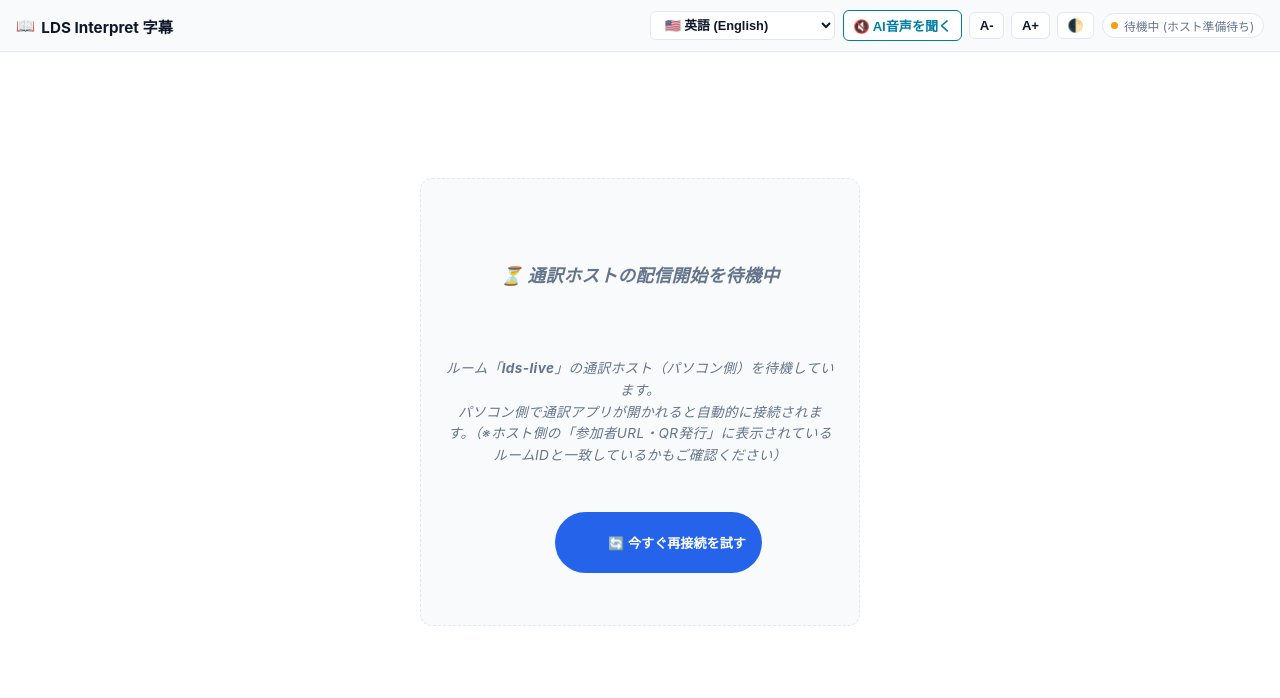
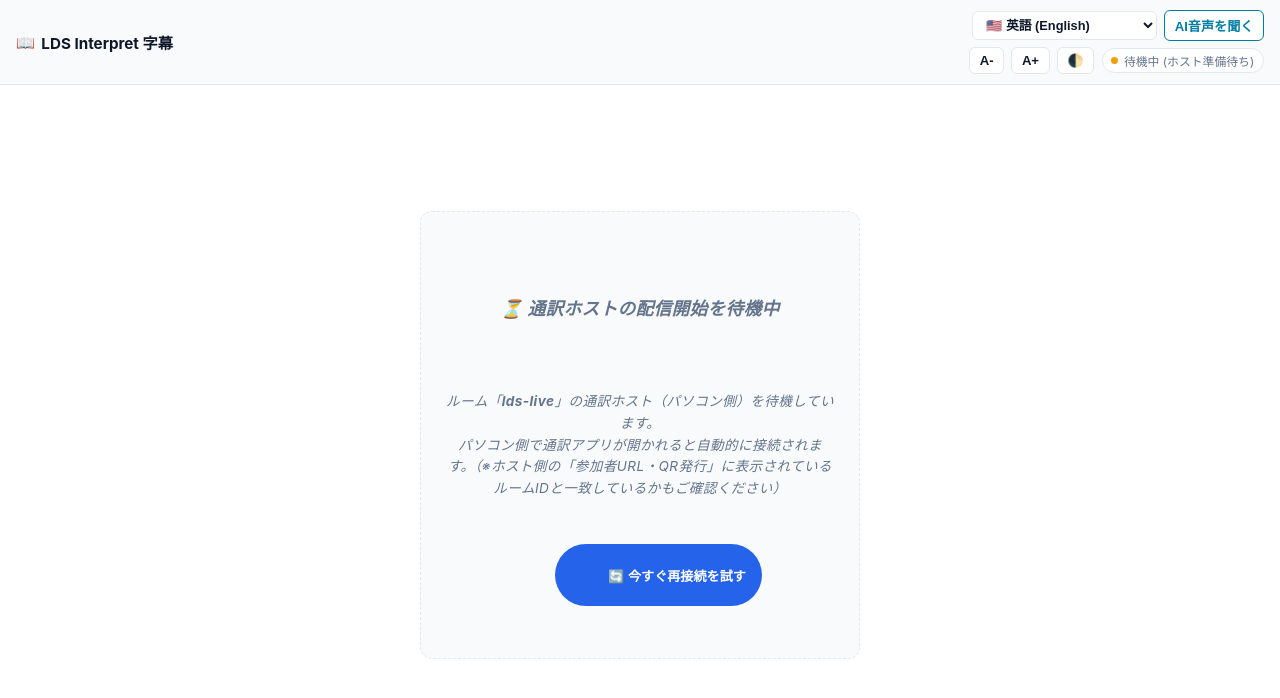
Before and after one commit to kmats1014/lds-interpret, a website: page viewer.html in a window 1280 px wide. Drawn offline with Linux system fonts and the light colour scheme.

Commit message:
Remove icon from AI audio button and wrap font/status controls onto second row

```diff
--- a/viewer.html
+++ b/viewer.html
@@ -93,6 +93,13 @@
     }
 
     .controls-group {
+      display: flex;
+      flex-direction: column;
+      align-items: flex-end;
+      gap: 0.4rem;
+    }
+
+    .controls-row {
       display: flex;
       align-items: center;
       gap: 0.45rem;
@@ -237,6 +244,7 @@
     </div>
 
     <div class="controls-group">
+      <div class="controls-row">
         <select id="viewerLangSelect" class="select-input" aria-label="字幕言語の選択">
           <option value="en">🇺🇸 英語 (English)</option>
           <option value="tl">🇵🇭 タガログ語 (Tagalog)</option>
@@ -244,7 +252,10 @@
           <option value="ja">🇯🇵 日本語</option>
         </select>
 
-      <button type="button" id="audioToggleBtn" class="btn-icon btn-audio" aria-pressed="false" title="確定した通訳をAI音声で順番に読み上げます">🔇 AI音声を聞く</button>
+        <button type="button" id="audioToggleBtn" class="btn-icon btn-audio" aria-pressed="false" title="確定した通訳をAI音声で順番に読み上げます">AI音声を聞く</button>
+      </div>
+
+      <div class="controls-row">
         <button type="button" id="fontDecBtn" class="btn-icon" title="文字を小さく">A-</button>
         <button type="button" id="fontIncBtn" class="btn-icon" title="文字を大きく">A+</button>
         <button type="button" id="themeToggleBtn" class="btn-icon" title="ダーク / ライト切り替え">🌓</button>
@@ -252,6 +263,7 @@
         <div class="status-badge" id="statusBadge">
           <span class="status-dot"></span>
           <span id="statusText">接続中...</span>
+        </div>
       </div>
     </div>
   </header>
@@ -362,11 +374,11 @@
       audioToggleBtn.setAttribute('aria-pressed', String(audioEnabled));
       audioToggleBtn.classList.toggle('is-active', audioEnabled);
       if (!audioEnabled) {
-        audioToggleBtn.textContent = '🔇 AI音声を聞く';
+        audioToggleBtn.textContent = 'AI音声を聞く';
       } else if (isPlayingAudio) {
-        audioToggleBtn.textContent = '🔊 再生中…';
+        audioToggleBtn.textContent = 'AI音声 再生中…';
       } else {
-        audioToggleBtn.textContent = '🔊 AI音声 ON';
+        audioToggleBtn.textContent = 'AI音声 ON';
       }
     }
 
```
Lines whose indentation alone changed are shown as unchanged.
